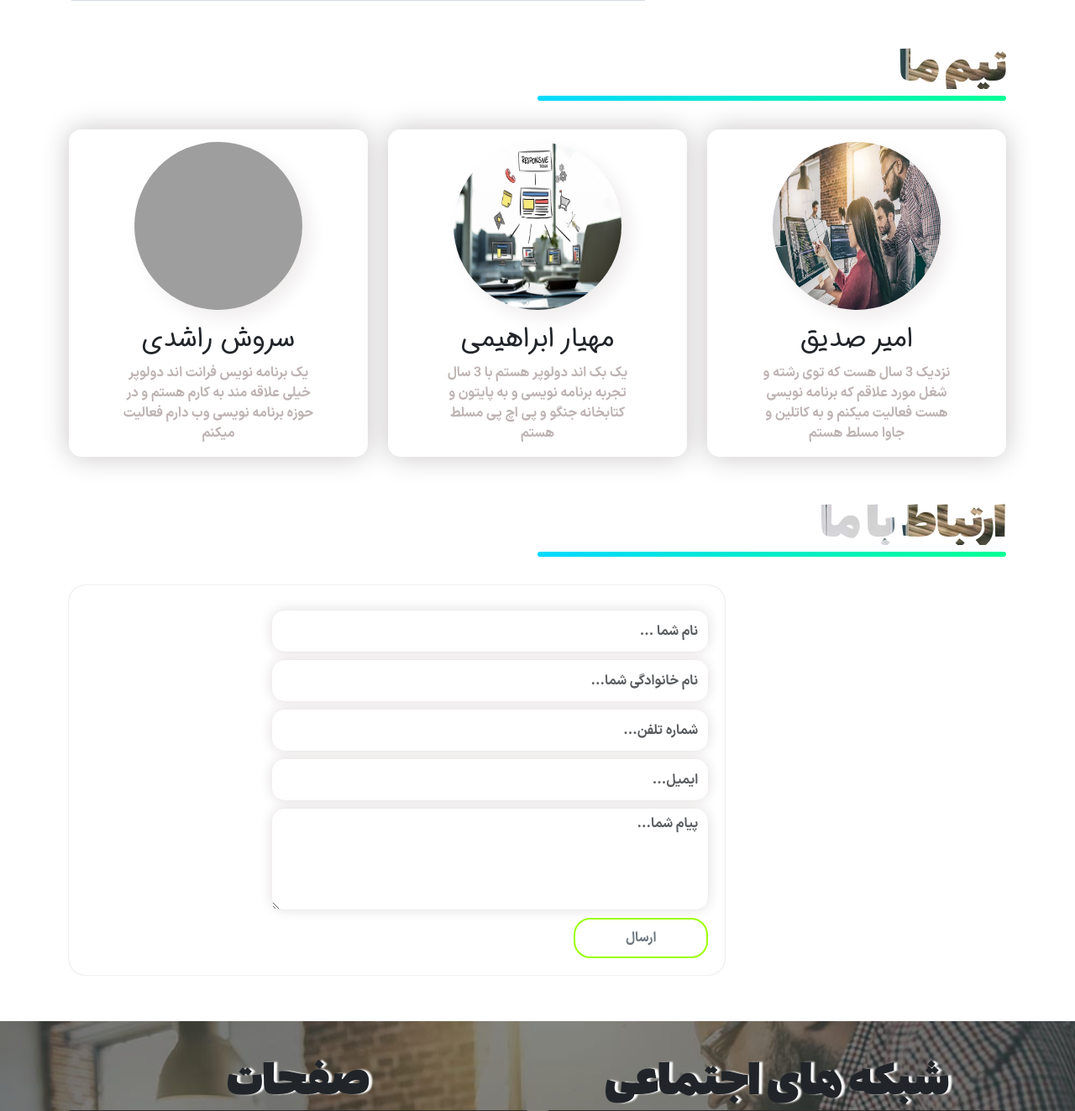
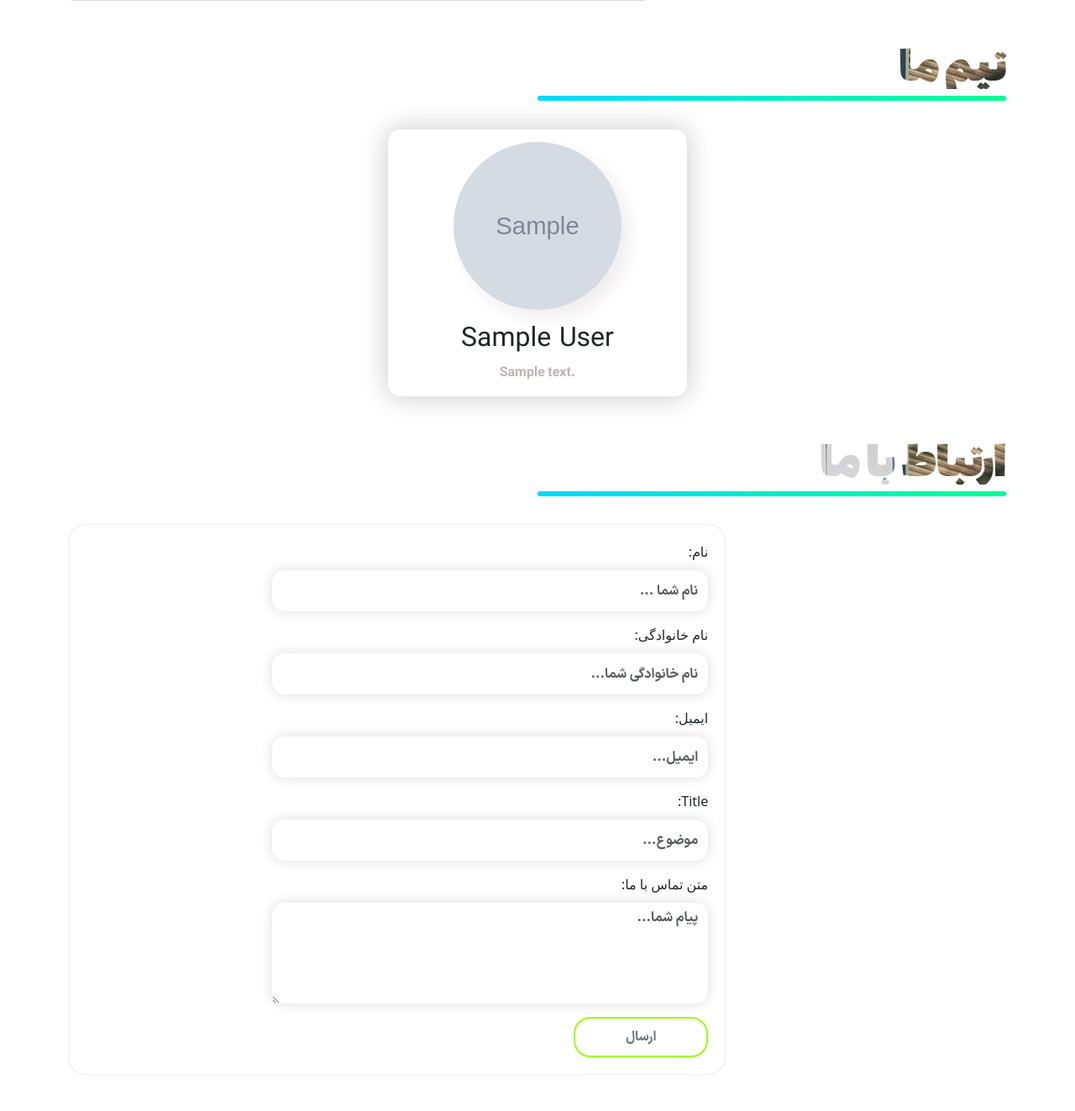
Before and after one commit to mahyardelbari/django-team-resume, a Django app: page / in a window 1280 px wide. Shown: the part 2450-3773 px from the top of the page at 84% size. Run offline with Django 4.2, Linux system fonts and the light colour scheme; tables that the repository leaves empty hold one stand-in row (values such as "Sample post"); grey boxes marked "Sample" are stand-in pictures; some libraries are stand-ins or nearby versions; grey boxes are pictures that could not be loaded.

Commit message:
[feat] contact us form

```diff
--- a/src/config/members/admin.py
+++ b/src/config/members/admin.py
@@ -1,8 +1,7 @@
 from django.contrib import admin
-from .models import UserSkill, Team
+from .models import UserSkill, Team, ContactUs
 # Register your models here.
-
-
 
 admin.site.register(Team)
 admin.site.register(UserSkill)
+admin.site.register(ContactUs)
--- /dev/null
+++ b/src/config/members/forms.py
@@ -0,0 +1,15 @@
+from django import forms
+from .models import ContactUs
+
+
+class ContactUsForm(forms.ModelForm):
+    class Meta:
+        model = ContactUs
+        fields = ['name', 'family', 'email', 'title', 'message']
+        widgets = {
+            'name': forms.TextInput(attrs={'class': 'form-control section-callWe-textbox', 'placeholder': 'نام شما ...'}),
+            'family': forms.TextInput(attrs={'class': 'form-control section-callWe-textbox', 'placeholder': 'نام خانوادگی شما...'}),
+            'email': forms.EmailInput(attrs={'class': 'form-control section-callWe-textbox', 'placeholder': 'ایمیل...'}),
+            'title': forms.TextInput(attrs={'class': 'form-control section-callWe-textbox', 'placeholder': 'موضوع...'}),
+            'message': forms.Textarea(attrs={'class': 'form-control section-callWe-textbox section-callWe-textarea', 'placeholder': 'پیام شما...'}),
+        }
--- a/src/config/members/models.py
+++ b/src/config/members/models.py
@@ -37,3 +37,20 @@ class UserSkill(models.Model):
 	class Meta:
 		verbose_name = 'مهارت'
 		verbose_name_plural = 'مهارت ها'
+
+
+
+class ContactUs(models.Model):
+    name = models.CharField(max_length=300 , verbose_name='نام')
+    family = models.CharField(max_length=300 , verbose_name='نام خانوادگی')
+    email = models.EmailField(max_length=200 , verbose_name='ایمیل')
+    title = models.CharField(max_length=255)
+    message = models.TextField(verbose_name='متن تماس با ما')
+    created_date = models.DateTimeField(verbose_name='تاریخ ایجاد' , auto_now_add=True)
+    response = models.TextField(verbose_name='پاسخ تماس با ما' , null=True)
+    is_ready_by_admin = models.BooleanField(verbose_name='خوانده شده توسط ادمین' , default=False)
+    class Meta:
+        verbose_name = 'تماس با ما'
+        verbose_name_plural = 'لیست تماس با ما'
+    def __str__(self):
+        return self.title
--- a/src/config/members/templates/members/index.html
+++ b/src/config/members/templates/members/index.html
@@ -180,7 +180,7 @@
                 {% for slide in slider %}
                 <div class="swiper-slide">
                     <div class="card section-projects-card">
-                        <img src="{{ slide.image.url }}" class="card-img-top section-projects-card-img mx-auto"/>
+                        <img src="{{ slide.image.url }}" class="card-img-top section-projects-card-img mx-auto img-fluid"/>
                         <div class="card-body text-center">
                             <h3 class="card-title section-projects-card-title">
                                 {{ slide.title }}
@@ -208,7 +208,7 @@
             <div class="carousel-sampleas-wrapper swiper-wrapper">
                 {% for team_resume in team_resume %}
                 <div class="carousel-sampleas-slide swiper-slide d-flex justify-content-center">
-                    <img src="{{ team_resume.image.url }}" class="carousel-sampleas-item"/>
+                    <img src="{{ team_resume.image.url }}" class="carousel-sampleas-item img-fluid"/>
                     <div class="carousel-sampleas-item-texts">
                         {% if team_resume.title_url %}
                             <a href="{{ team_resume.title_url }}" class="carousel-sampleas-item-texts-title" target="_blank">
@@ -238,46 +238,21 @@
             <!-- end title section -->
             <div class="row my-5">
                 <!-- item -->
+                {% for user in member  %}
                     <div class="col-10 col-md-4 mx-auto my-3 my-md-0">
                         <div class="card card-team">
-                        <img src="../../static/image/img-card-3.webp" class="card-img-top card-team-img mx-auto"/>
+                            <img src="{{ user.avatar.url }}" class="card-img-top card-team-img mx-auto img-fluid"/>
                             <div class="card-body text-center">
-                            <h2 class="card-title card-team-title">سروش راشدی</h2>
+                                <h2 class="card-title card-team-title">{{ user.full_name }}</h2>
                                 <p class="card-text card-team-text w-75 mx-auto">
-                                یک برنامه نویس فرانت اند دولوپر خیلی علاقه مند به کارم هستم و در حوزه برنامه نویسی وب دارم فعالیت میکنم
+                                    {{ user.shot_description }}
                                 </p>
                             </div>
                         </div>
                     </div>
+                {% endfor %}
                 <!-- end item -->
 
-                <!-- item -->
-                <div class="col-10 col-md-4 mx-auto my-3 my-md-0">
-                    <div class="card card-team">
-                        <img src="../../static/image/img-card-6.jpg" class="card-img-top card-team-img mx-auto"/>
-                        <div class="card-body text-center">
-                            <h2 class="card-title card-team-title">مهیار ابراهیمی</h2>
-                            <p class="card-text card-team-text w-75 mx-auto">
-                                یک بک اند دولوپر هستم با 3 سال تجربه برنامه نویسی و به پایتون و کتابخانه جنگو و پی اچ پی مسلط هستم
-                            </p>
-                        </div>
-                    </div>
-                </div>
-                <!-- end item -->
-
-                <!-- item -->
-                <div class="col-10 col-md-4 mx-auto my-3 my-md-0">
-                    <div class="card card-team">
-                        <img src="../../static/image/Software-Developer-Main-Image.jpg" class="card-img-top card-team-img mx-auto"/>
-                        <div class="card-body text-center">
-                            <h2 class="card-title card-team-title">امیر صدیق</h2>
-                            <p class="card-text card-team-text w-75 mx-auto">
-                                نزدیک 3 سال هست که توی رشته و شغل مورد علاقم که برنامه نویسی هست فعالیت میکنم و به کاتلین و جاوا مسلط هستم
-                            </p>
-                        </div>
-                    </div>
-                </div>
-                <!-- end item -->
             </div>
         </div>
     </section>
@@ -288,16 +263,12 @@
             <!-- title section -->
             <h2 class="display-5 title-section">ارتباط با ما</h2>
             <!-- end title section -->
-            <form class="section-callWe-form my-5" action="#" method="get" dir="rtl">
-                <input class="form-control section-callWe-textbox" placeholder="نام شما ..." id="callWeName"/>
-                <input class="form-control section-callWe-textbox" placeholder="نام خانوادگی شما..." id="callWeLastname"/>
-                <input class="form-control section-callWe-textbox" placeholder="شماره تلفن..." id="callWePhone"/>
-                <input class="form-control section-callWe-textbox" placeholder="ایمیل..." id="callWeEmail"/>
-                <textarea class="form-control section-callWe-textbox section-callWe-textarea" placeholder="پیام شما..." id="callWeMessage"></textarea>
-                <button class="section-callWe-btn btn btn-outline-secondary" type="submit">
-                    ارسال
-                </button>
+            <form class="section-callWe-form my-5" action="#" method="post" dir="rtl">
+                {% csrf_token %}
+                {{ form.as_p }}
+                <button class="section-callWe-btn btn btn-outline-secondary" type="submit">ارسال</button>
             </form>
+
         </div>
     </section>
     <!-- end section call we -->
--- a/src/config/members/urls.py
+++ b/src/config/members/urls.py
@@ -1,9 +1,8 @@
 from django.urls import path
-from .views import index, team_member, member_detail
-
+from .views import team_member, member_detail, ContactUsFormView
 
 urlpatterns = [
-    path('', index, name='index'),
+    path('', ContactUsFormView.as_view(), name='index'),
     path('team-member', team_member, name='team-member'),
     path('member-detai/<str:name>', member_detail, name='detail'),
 ]
--- a/src/config/members/views.py
+++ b/src/config/members/views.py
@@ -2,19 +2,29 @@ from django.shortcuts import render
 from django.views.generic.edit import FormView
 from site_module.models import SiteSetting, Slider, TeamResume
 from .models import Team, UserSkill
+from .forms import ContactUsForm
 # Create your views here.
 
+class ContactUsFormView(FormView):
+    template_name = 'members/index.html'
+    form_class = ContactUsForm
+    success_url = "/"
 
-def index(request):
-	setting = SiteSetting.objects.get(is_main_setting=True)
-	slider = Slider.objects.filter(is_active=True)
-	team_resume = TeamResume.objects.filter(is_active=True)
-	print(team_resume)
-	return render(request, "members/index.html", {'setting': setting,
-	                                              'slider': slider,
-	                                              'team_resume': team_resume,
-	                                              })
+    def form_valid(self, form):
+        form.save()
+        return super().form_valid(form)
 
+    def get_context_data(self, **kwargs):
+        context = super().get_context_data(**kwargs)
+        setting = SiteSetting.objects.get(is_main_setting=True)
+        slider = Slider.objects.filter(is_active=True)
+        team_resume = TeamResume.objects.filter(is_active=True)
+        member = Team.objects.all()
+        context['setting'] = setting
+        context['slider'] = slider
+        context['team_resume'] = team_resume
+        context['member'] = member
+        return context
 
 
 def team_member(request):
@@ -25,3 +35,14 @@ def team_member(request):
 def member_detail(request, name):
 	member = Team.objects.get(full_name=name)
 	return render(request, 'members/teamPerson-detalis.html', {'member': member})
+# def index(request):
+# 	setting = SiteSetting.objects.get(is_main_setting=True)
+# 	slider = Slider.objects.filter(is_active=True)
+# 	team_resume = TeamResume.objects.filter(is_active=True)
+# 	member = Team.objects.all()
+#
+# 	return render(request, "members/index.html", {'setting': setting,
+# 	                                              'slider': slider,
+# 	                                              'team_resume': team_resume,
+# 	                                              'member': member,
+# 	                                              })
```
Also changed, not shown: src/config/members/migrations/0002_contactus.py (added), src/config/members/static/image/card-img-2.jpg (deleted), src/config/members/static/image/img-card-1.webp (deleted), src/config/members/static/image/img-card-4.webp (deleted), src/config/members/static/image/img-card-5.png (deleted), src/config/members/static/image/img-card-6.jpg (deleted), src/config/members/static/image/img-card-7.jfif (deleted), src/config/members/static/image/test1.webp (deleted), src/config/members/static/image/test2.webp (deleted), src/config/members/static/image/test3.webp (deleted), src/config/members/static/image/test4.webp (deleted), src/config/site_module/migrations/0003_alter_teamresume_options.py (added). Lines whose indentation alone changed are shown as unchanged.
